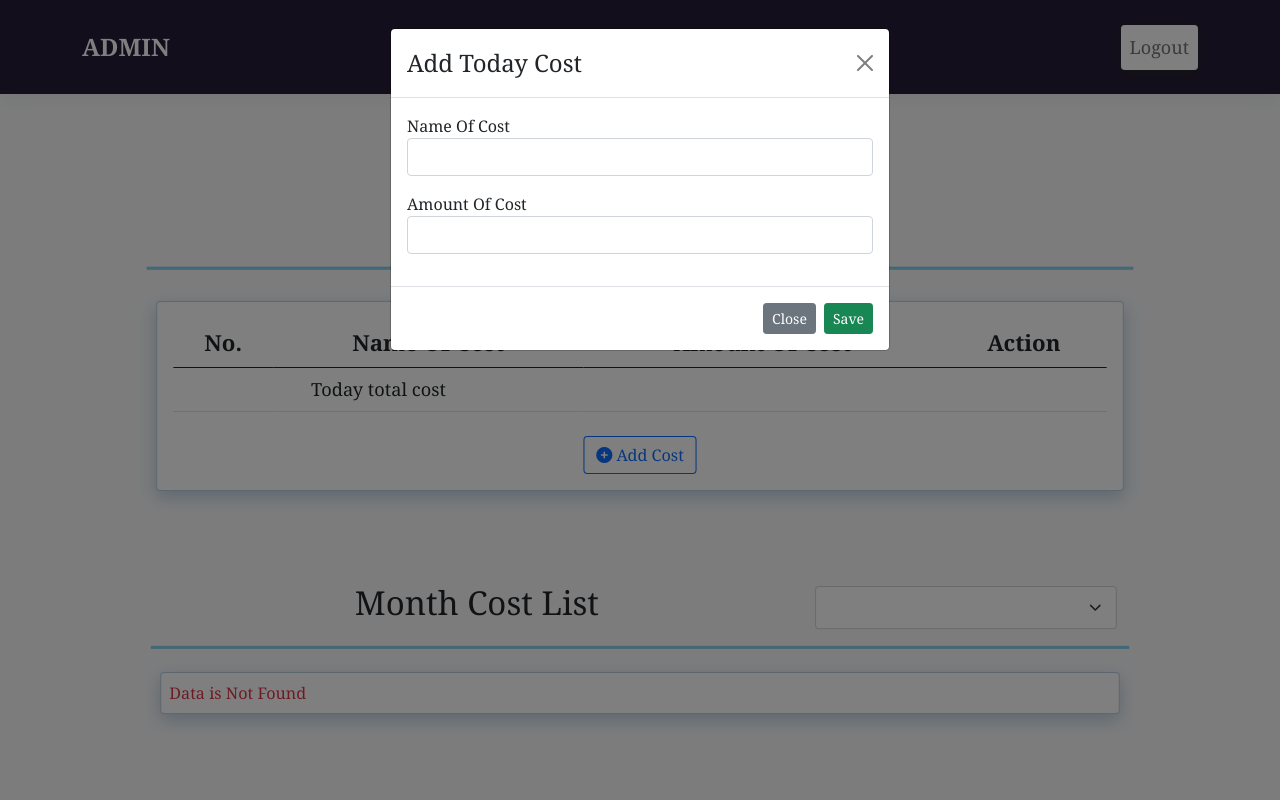
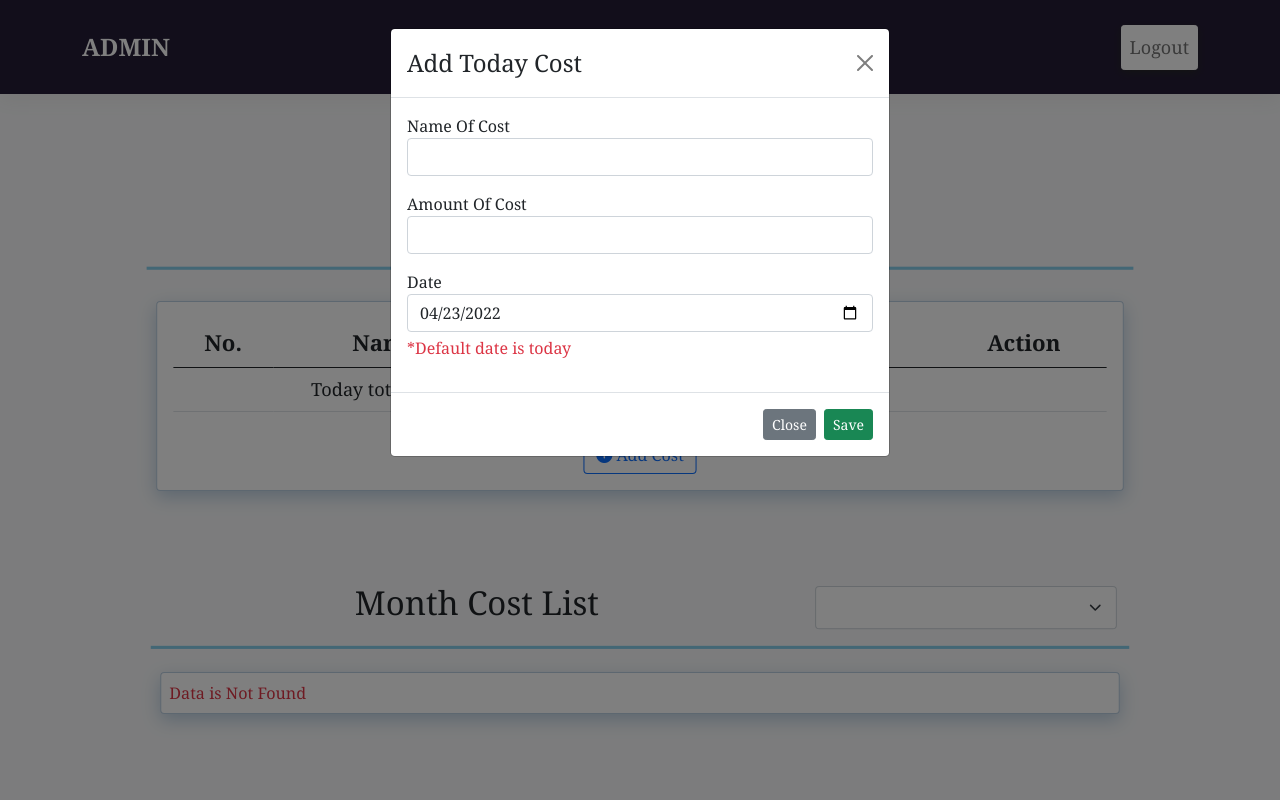
Before and after one commit to sohel284-coder/dailyCostApp, a Django app: page / in a window 1280 px wide, after a click on "Add Cost". Run offline with Django 4.2, Linux system fonts and the light colour scheme; a user stored in the database is signed in; data comes from the database, SQL or seed files in the repository; lists and menus that the app fills with data are empty; some libraries are stand-ins or nearby versions.

Commit message:
add date in add cost

```diff
--- a/costapp/api/views.py
+++ b/costapp/api/views.py
@@ -43,7 +43,6 @@ class TodayMyCostAPIView(APIView):
         today_cost_lists = MyCost.objects.filter(date_of_cost=today)
 
         data = request.data
-        data['date_of_cost'] = today
         data['user'] = request.user.id
         total = data['amount_of_cost']
         try:
@@ -100,7 +99,7 @@ class CurrentMonthCostAPIView(APIView):
     def get(self, request):
         current_month = datetime.now().month
         current_month_cost_lists = MyCost.objects.filter(created_at__month=current_month, user=request.user)
-        cmc_lists = current_month_cost_lists.filter().values('created_at__date').order_by('created_at__date').annotate(total=Sum('amount_of_cost'))
+        cmc_lists = current_month_cost_lists.filter().values('date_of_cost').order_by('-date_of_cost').annotate(total=Sum('amount_of_cost'))
 
         monthly_total_cost = 0
 
@@ -126,7 +125,7 @@ class MonthlyCostAPIView(APIView):
         except:
             context = {};
             return Response(context, status=status.HTTP_200_OK)
-        cmc_lists = current_month_cost_lists.filter().values('created_at__date').order_by('created_at__date').annotate(total=Sum('amount_of_cost'))
+        cmc_lists = current_month_cost_lists.filter().values('date_of_cost').order_by('-date_of_cost').annotate(total=Sum('amount_of_cost'))
 
         monthly_total_cost = 0
 
@@ -145,7 +144,7 @@ class ShowDetails(APIView):
     permission_classes = (permissions.AllowAny, )
 
     def get(self, request, date_param):
-        date_wise_cost_lists = MyCost.objects.filter(created_at__date=date_param, user=request.user)
+        date_wise_cost_lists = MyCost.objects.filter(date_of_cost=date_param, user=request.user)
         serializer = MyCostSerializer(date_wise_cost_lists, many=True, )
 
         serializer_data = serializer.data
--- a/templates/authentication/login_page.html
+++ b/templates/authentication/login_page.html
@@ -10,6 +10,9 @@
                 <form method="POST" action="" class="p-3">
                     {% csrf_token %}
                     <div class="input-group mb-3">
+                        <input type="text" name="username" placeholder="Username..." class="form-control">
+                    </div>
+                    <div class="input-group mb-3 d-none">
                         <input type="text" name="username" placeholder="Username..." class="form-control">
                     </div>
                     <div class="input-group mb-2">
--- a/templates/base.html
+++ b/templates/base.html
@@ -8,6 +8,7 @@
     <meta name="viewport" content="width=device-width, initial-scale=1.0">
     <title>Rana|Daily Cost</title>
     <link rel="stylesheet" href="{% static 'css/bootstrap.min.css' %}">
+
     <link rel="stylesheet" href="https://cdnjs.cloudflare.com/ajax/libs/font-awesome/6.1.1/css/all.min.css" />
 
     <style>
@@ -171,6 +172,8 @@
                 this.showTodayCostList();
                 this.getCurrentMonthCostLists();
 
+                this.date = new Date().toISOString().slice(0, -14);
+
             },
 
             methods: {
@@ -192,6 +195,7 @@
                     let formData = {};
                     formData.name_of_cost = this.name_of_cost;
                     formData.amount_of_cost = this.amount_of_cost;
+                    formData.date_of_cost = this.date;
                     console.log(formData);
 
                     const csrftoken = this.getCookie('csrftoken');
--- a/templates/index.html
+++ b/templates/index.html
@@ -89,10 +89,10 @@
                     </thead>
                     <tbody class="mt-2">
                         <tr v-for="lst in current_month_cost_lists">
-                            <td>[[lst.created_at__date]]</a></td>
+                            <td>[[lst.date_of_cost]]</a></td>
                             <td>[[lst.total]]</td>
                             <td><button type="button" data-bs-toggle="modal" data-bs-target="#detailsModal"
-                                    @click="showDetails(lst.created_at__date)"
+                                    @click="showDetails(lst.date_of_cost)"
                                     class="btn btn-sm btn-outline-primary">Details</button></td>
 
                         </tr>
@@ -130,6 +130,11 @@
                     <div class="form-group mb-3">
                         <label for="costName">Amount Of Cost</label>
                         <input required type="number" class="form-control" v-model="amount_of_cost">
+                    </div>
+                    <div class="form-group mb-3">
+                        <label for="costName">Date</label>
+                        <td><input type="date" class="form-control" id="date" v-model="date"></td>
+                        <p class="text-danger text-sm mt-1">*Default date is today</p>
                     </div>
                 </div>
                 <div class="modal-footer">
```
